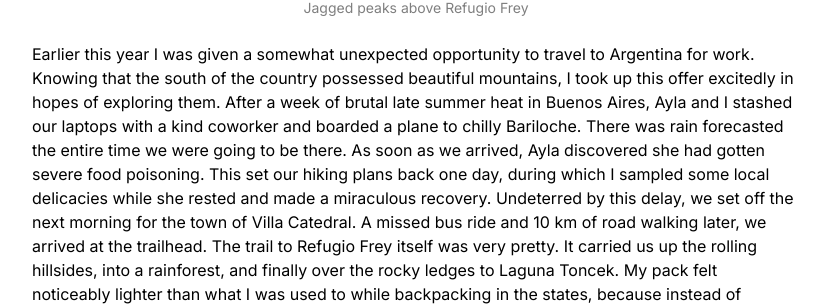
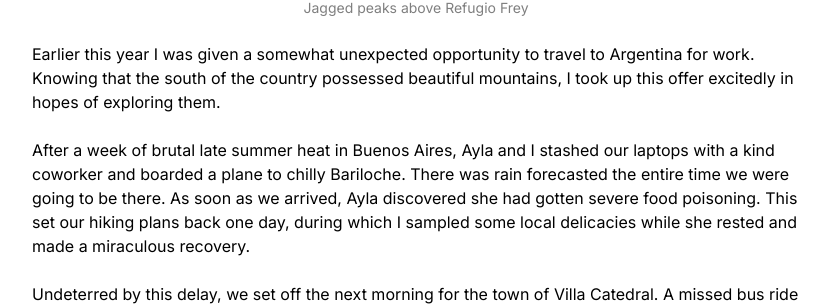
Before and after one commit to joage/website, a Next.js app: page /adventures/pat in a window 1280 px wide. Shown: the part 734-1042 px from the top of the page, without its empty margins (224-1055 px from the left). Built offline with nearby package versions, Linux system fonts and the light colour scheme.

Commit message:
Update page.tsx pics

```diff
--- a/src/app/adventures/pat/page.tsx
+++ b/src/app/adventures/pat/page.tsx
@@ -5,13 +5,15 @@ const Patagonia = () => (
   <Post title="Patagonia" date="March 2023" next="/adventures/test">
     <ImageGroup images={[{path: "/images/frey.jpg", caption: "Jagged peaks above Refugio Frey"}]} />
 
-    Earlier this year I was given a somewhat unexpected opportunity to travel to Argentina for work. Knowing that the south of the country possessed beautiful mountains, I took up this offer excitedly in hopes of exploring them.
+    <p>Earlier this year I was given a somewhat unexpected opportunity to travel to Argentina for work. Knowing that the south of the country possessed beautiful mountains, I took up this offer excitedly in hopes of exploring them.</p>
 
-    After a week of brutal late summer heat in Buenos Aires, Ayla and I stashed our laptops with a kind coworker and boarded a plane to chilly Bariloche. There was rain forecasted the entire time we were going to be there. As soon as we arrived, Ayla discovered she had gotten severe food poisoning. This set our hiking plans back one day, during which I sampled some local delicacies while she rested and made a miraculous recovery.
+    <p>After a week of brutal late summer heat in Buenos Aires, Ayla and I stashed our laptops with a kind coworker and boarded a plane to chilly Bariloche. There was rain forecasted the entire time we were going to be there. As soon as we arrived, Ayla discovered she had gotten severe food poisoning. This set our hiking plans back one day, during which I sampled some local delicacies while she rested and made a miraculous recovery.</p>
 
     Undeterred by this delay, we set off the next morning for the town of Villa Catedral. A missed bus ride and 10 km of road walking later, we arrived at the trailhead. The trail to Refugio Frey itself was very pretty. It carried us up the rolling hillsides, into a rainforest, and finally over the rocky ledges to Laguna Toncek. My pack felt noticeably lighter than what I was used to while backpacking in the states, because instead of carrying a tent we would sleep in refugios, alpine huts along the way.
 
-    At the refugio we met some nice Brazilians and a solo Argentinian hiker/musician whom we’d continue to run into over the next couple of days.
+    <ImageGroup images={[{path: "/images/IMG_5964_Original.jpeg", caption: "Hiking up to Frey"}]} />
+
+    <p>At the refugio we met some nice Brazilians and a solo Argentinian hiker/musician whom we’d continue to run into over the next couple of days.</p>
 
     Day two was when the real climbing began. Topping out the first pass, we were treated with a stunning view of the surrounding area and an equally good view of the descent, which looked incredibly steep.
 
@@ -39,6 +41,8 @@ const Patagonia = () => (
 
     To our surprise, outside the empanada shop a group of (North) Americans spotted our Osprey gear and greeted us in English. After confirming they were not about to kidnap us, we hopped into their van and got a ride to our campsite for the night. As it turned out, we had just met the guy who established most of the sport climbing routes in the area. Dylan and his friends took us out climbing the following day at Lago Gutierrez.
 
+    <ImageGroup images={[{path: "/images/holeyclimb.jpeg", caption: "My first outdoor top-rope!"}, {path: "/images/IMG_6067.jpeg", caption: "Russell leading 5.11a"}]} />
+
     After all, this overcast weather made for a moody but extremely epic trip in the mountains of Patagonia. I was surprised at how varied the landscapes were, and how kindly we were treated by strangers. Bariloche is a special place and I definitely want to come back to revisit the area someday.
   </Post>
 );
```
